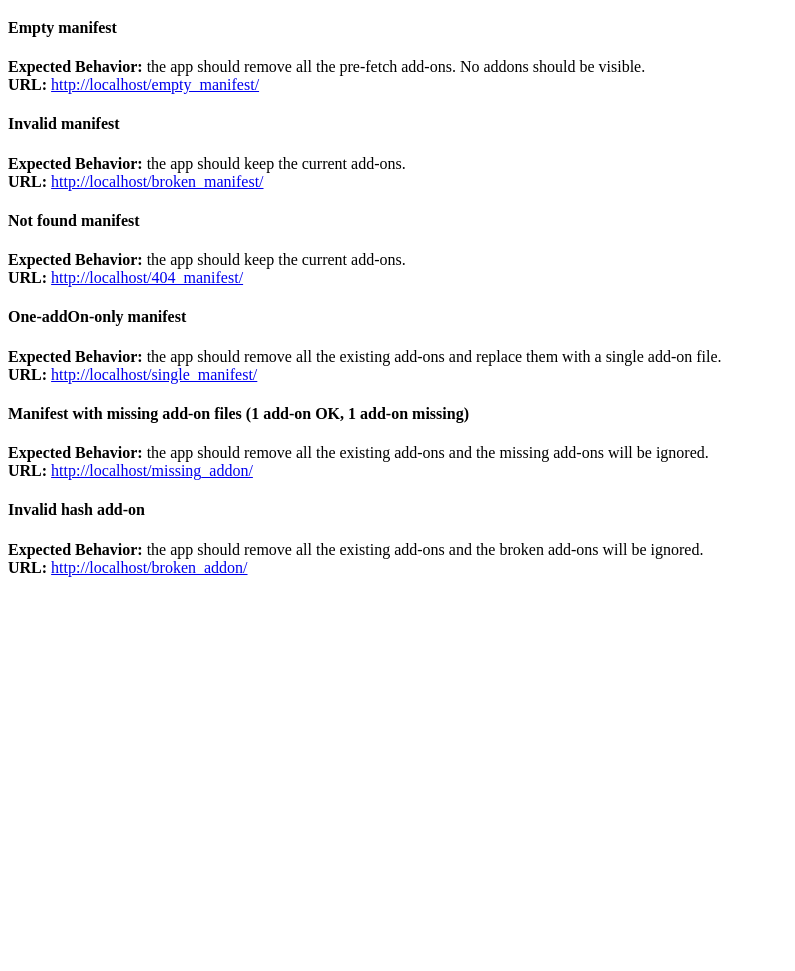
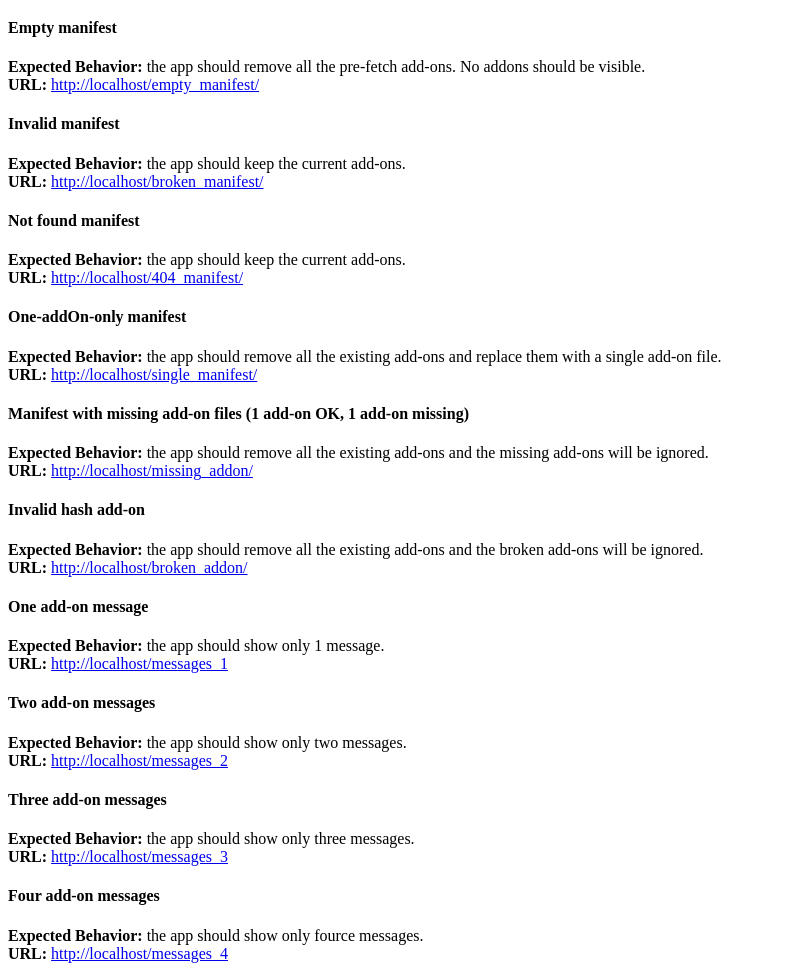
Before and after one commit to bakulf/vpn-addons-test, a plain HTML site: page index.html in a window 1280 px wide. Shown: the part 87-1058 px from the top of the page, without its empty margins (0-795 px from the left). Before the commit the page ends 800 px from the top, so only its background shows below. Drawn offline with Linux system fonts and the light colour scheme.

Commit message:
Add 4 new scenarios

```diff
--- a/index.html
+++ b/index.html
@@ -35,6 +35,26 @@ const presets = [
     title: "Invalid hash add-on",
     expectedBehavior: "the app should remove all the existing add-ons and the broken add-ons will be ignored.",
     url: "/broken_addon/",
+  },
+  {
+    title: "One add-on message",
+    expectedBehavior: "the app should show only 1 message.",
+    url: "/messages_1",
+  },
+  {
+    title: "Two add-on messages",
+    expectedBehavior: "the app should show only two messages.",
+    url: "/messages_2",
+  },
+  {
+    title: "Three add-on messages",
+    expectedBehavior: "the app should show only three messages.",
+    url: "/messages_3",
+  },
+  {
+    title: "Four add-on messages",
+    expectedBehavior: "the app should show only fource messages.",
+    url: "/messages_4",
   },
 ];
 
```
Also changed, not shown: messages_1/manifest.json (added), messages_2/manifest.json (added), messages_3/manifest.json (added), messages_4/manifest.json (added), 10 other files.
